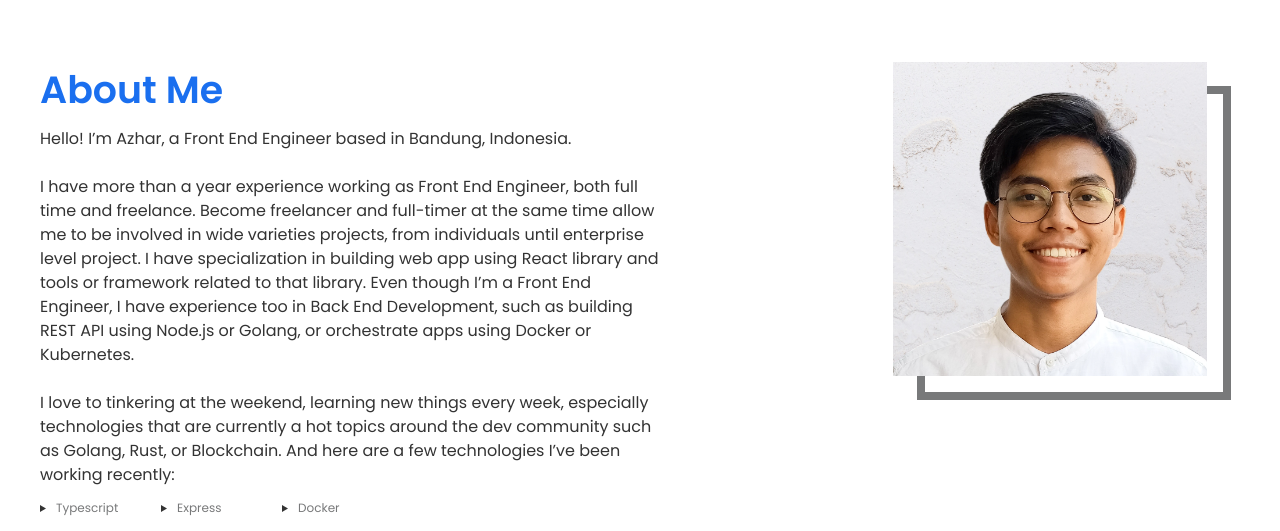
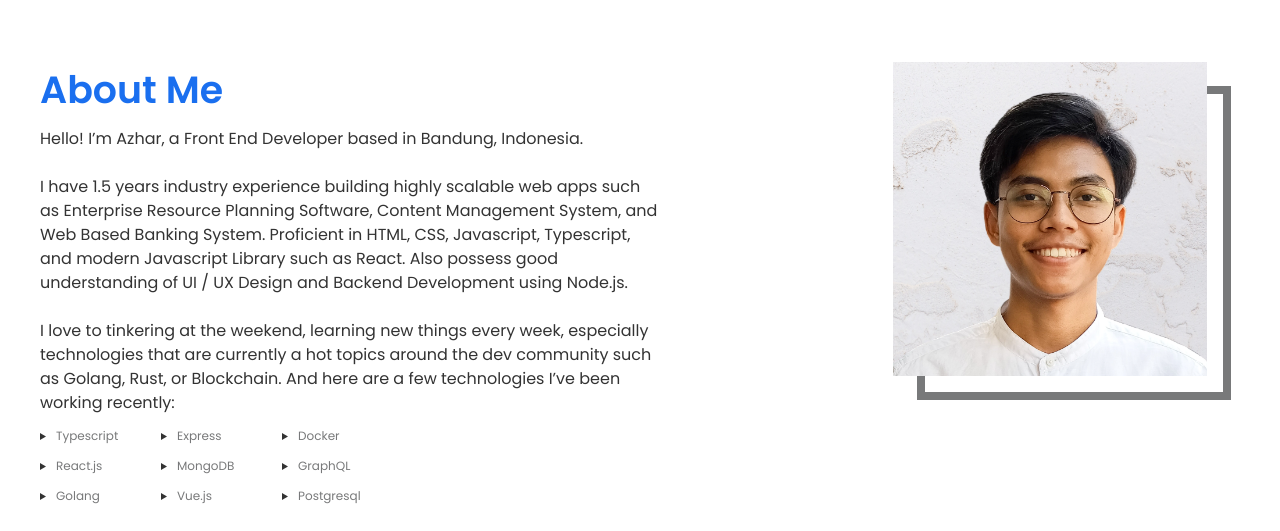
Before and after one commit to azharalifauzi/portfolio-web, a Next.js app in the folder client/: page / in a window 1280 px wide. Shown: the part 680-1211 px from the top of the page. Built offline with nearby package versions, Linux system fonts and the light colour scheme; no server answers.

Commit message:
close oppurtunity and change summary

```diff
--- a/client/pages/index.tsx
+++ b/client/pages/index.tsx
@@ -218,16 +218,14 @@ export default function Home({
                 <div className="lg:col-span-2 lg:w-[80%]">
                   <h2 className="md:text-h3 text-h4 font-semibold text-blue mb-2">About Me</h2>
                   <p className="text-black mb-3">
-                    Hello! I’m Azhar, a Front End Engineer based in Bandung, Indonesia.
+                    Hello! I’m Azhar, a Front End Developer based in Bandung, Indonesia.
                     <br />
                     <br />
-                    I have more than a year experience working as Front End Engineer, both full time
-                    and freelance. Become freelancer and full-timer at the same time allow me to be
-                    involved in wide varieties projects, from individuals until enterprise level
-                    project. I have specialization in building web app using React library and tools
-                    or framework related to that library. Even though I’m a Front End Engineer, I
-                    have experience too in Back End Development, such as building REST API using
-                    Node.js or Golang, or orchestrate apps using Docker or Kubernetes.
+                    I have 1.5 years industry experience building highly scalable web apps such as
+                    Enterprise Resource Planning Software, Content Management System, and Web Based
+                    Banking System. Proficient in HTML, CSS, Javascript, Typescript, and modern
+                    Javascript Library such as React. Also possess good understanding of UI / UX
+                    Design and Backend Development using Node.js.
                     <br />
                     <br />I love to tinkering at the weekend, learning new things every week,
                     especially technologies that are currently a hot topics around the dev community
@@ -399,10 +397,8 @@ export default function Home({
                 Get in touch
               </h2>
               <p className="text-black text-center max-w-[664px] mx-auto mb-9">
-                Currently I’m looking for new oppurtunities for fulltime job as Front End Engineer
-                or Full Stack Engineer especially with company that offering remote job. If you have
-                a question or just want to say hi, my inbox is always open. And I&apos;ll try my
-                best to get back to you!
+                Although I’m not looking for new oppurtunities. If you have a question or just want
+                to say hi, my inbox is always open. And I&apos;ll try my best to get back to you!
               </p>
               <div className="flex justify-center">
                 <a href="mailto:azharalifauzi@gmail.com">
```
